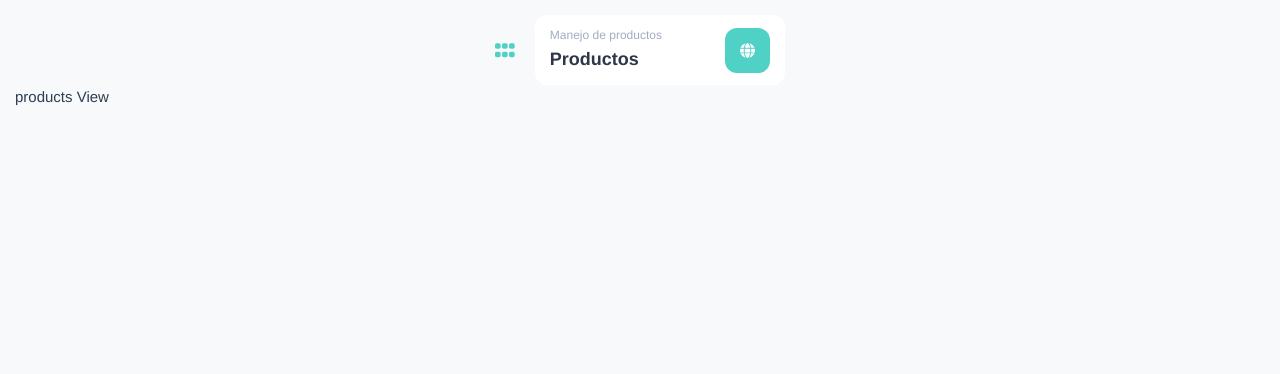
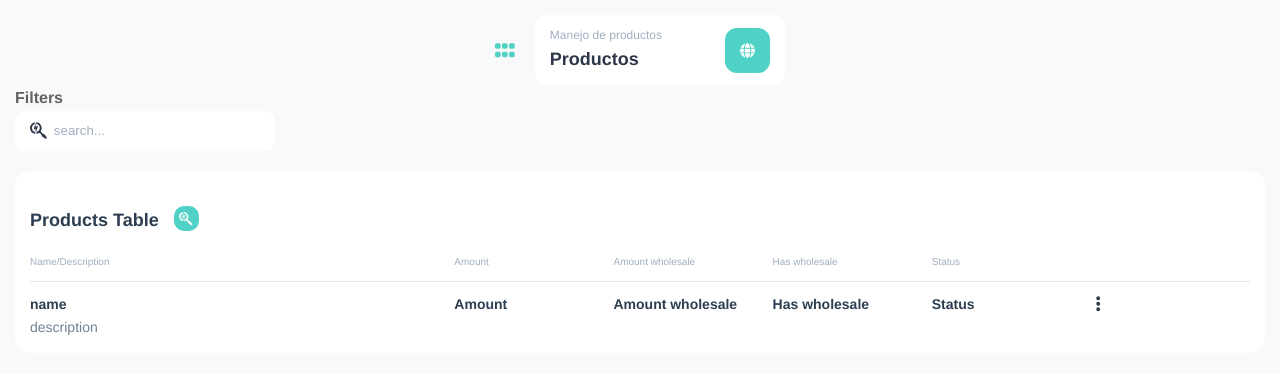
Before and after one commit to RafaSaan/salesFront, a Vue app: page /dashboard/products in a window 1280 px wide. Shown: the top 374 px of the page. Built offline with nearby package versions, Linux system fonts and the light colour scheme.

Commit message:
init products table

```diff
--- a/src/assets/main.css
+++ b/src/assets/main.css
@@ -18,3 +18,19 @@ a,
     background-color: hsla(160, 100%, 37%, 0.2);
   }
 }
+
+.backgroundSemiTransparent {
+  -webkit-box-shadow: 17px 20px 40px rgba(0,0,0,.21);
+    box-shadow: 17px 20px 40px rgba(0,0,0,.21);
+    border-radius: 22px;
+    display: -webkit-box;
+    display: -webkit-flex;
+    display: -ms-flexbox;
+    display: flex;
+    -webkit-box-orient: horizontal;
+    -webkit-box-direction: normal;
+    -webkit-flex-direction: row;
+    -ms-flex-direction: row;
+    flex-direction: row;
+    background-color: rgba(0,0,0,.16);
+}
--- a/src/main.ts
+++ b/src/main.ts
@@ -8,9 +8,10 @@ import router from './router'
 
 import { library } from '@fortawesome/fontawesome-svg-core'
 import { FontAwesomeIcon } from '@fortawesome/vue-fontawesome'
-import { faUserSecret, faGlobe, faGrip } from '@fortawesome/free-solid-svg-icons'
+import { faUserSecret, faGlobe, faGrip, faEllipsisVertical } from '@fortawesome/free-solid-svg-icons'
+import { faSearchengin } from '@fortawesome/free-brands-svg-icons'
 
-library.add(faUserSecret,faGlobe, faGrip)
+library.add(faUserSecret,faGlobe, faGrip, faSearchengin, faEllipsisVertical)
 
 const app = createApp(App)
 
--- /dev/null
+++ b/src/modules/dashboard/components/CreateProduct.vue
@@ -0,0 +1,106 @@
+<template>
+  <div class="createProductModal">
+    <form class="createProductContainer">
+      <span class="titleModal">Add Product</span>
+      <div class="inputContainer">
+        <span>Name</span>
+        <input type="text">
+      </div>
+      <div class="inputContainer">
+        <span>Description</span>
+        <input type="text">
+      </div>
+      <div class="inputContainer">
+        <span>Amount</span>
+        <input type="text">
+      </div>
+      <div class="inputContainer">
+        <span>Amount wholesale</span>
+        <input type="text">
+      </div>
+      <div class="inputContainer">
+        <span>Has wholesale</span>
+        <input type="text">
+      </div>
+      <div class="btnContainer">
+        <button class="btnCancel" @click="closeModal">cancelar</button>
+        <button class="btnSave">guardar</button>
+      </div>
+    </form>
+  </div>
+</template>
+
+<script setup lang="ts">
+const emit = defineEmits(['closeUpdateOrCreateModal']);
+function closeModal(event: Event) {
+  event.preventDefault()
+  emit('closeUpdateOrCreateModal')
+}
+
+</script>
+
+<style>
+.createProductModal {
+  position: fixed;
+  top: 0;
+  bottom: 0;
+  left: 0;
+  right: 0;
+  background-color: rgba(0, 0, 0, 0.3);
+  display: flex;
+  justify-content: center;
+  align-items: center;
+}
+.createProductContainer {
+  background-color: #fff;
+  border-radius: 12px;
+  padding: 29px;
+}
+.inputContainer {
+  display: flex;
+  flex-direction: column;
+  margin: 7px 0;
+}
+.inputContainer > span {
+  font-size: 14px;
+}
+.inputContainer > input {
+  font-size: 14px;
+  border-radius: 14px;
+  border: 1px solid #E2E8F0;
+  height: 50px;
+  width: 250px;
+}
+.inputContainer > input:focus {
+  border: 1px solid #0071e3;
+  outline: none;
+}
+.titleModal {
+  font-size: 18px;
+  font-weight: bold;
+}
+.btnContainer {
+  display: flex;
+  justify-content: end;
+  gap: 10px;
+  margin-top: 15px;
+}
+.btnCancel {
+  color: #fff;
+  height: 45px;
+  border: none;
+  background-color: #CBD5E0;
+  border-radius: 12px;
+  cursor: pointer;
+  padding: 15px;
+}
+.btnSave {
+  color: #fff;
+  height: 45px;
+  border: none;
+  background-color: #4FD1C5;
+  border-radius: 12px;
+  cursor: pointer;
+  padding: 15px;
+}
+</style>
--- /dev/null
+++ b/src/modules/dashboard/components/ProductsTable.vue
@@ -0,0 +1,183 @@
+<template>
+  <div>
+    <div class="">
+      <span class="filterTitle">Filters</span>
+      <div class="inputSearchContainer">
+        <font-awesome-icon
+          :icon="['fab', 'searchengin']"
+          :style="{ color: '#2D3748' }"
+          size="lg"
+          class="searchIcon"
+        />
+        <input type="text" class="inputSearch" v-model="search" placeholder="search...">
+      </div>
+    </div>
+    <div class="tableContainer">
+      <div class="tableHeader">
+        <span>Products Table</span>
+        <div class="circleIcon" @click="openUpdateOrCreateModal">
+          <font-awesome-icon
+            :icon="['fab', 'searchengin']"
+            :style="{ color: 'white' }"
+          />
+        </div>
+      </div>
+      <div class="headersColumns">
+        <span class="nameHeader">Name/Description</span>
+        <span class="amountHeader">Amount</span>
+        <span class="amountHeader">Amount wholesale</span>
+        <span class="hasWholesaleHeader">Has wholesale</span>
+        <span class="statusHeader">Status</span>
+        <span class="optionsHeader"></span>
+      </div>
+      <div class="listTable">
+        <div class="itemTable">
+          <div class="nameHeader itemInfo">
+            <span class="nameItem">name</span>
+            <div class="descriptionItem">description</div>
+          </div>
+          <span class="amountHeader defaltFontIem">Amount</span>
+          <span class="amountHeader defaltFontIem">Amount wholesale</span>
+          <span class="hasWholesaleHeader defaltFontIem">Has wholesale</span>
+          <span class="statusHeader defaltFontIem">Status</span>
+          <div class="optionsHeader defaltFontIem">
+            <font-awesome-icon
+              :icon="['fas', 'ellipsis-vertical']"
+              :style="{ color: '#2D3748' }"
+              size="lg"
+              class="searchIcon"
+            />
+          </div>
+        </div>
+      </div>
+    </div>
+    <CreateProduct
+      v-if="isModalUpdateOrCreateOpen"
+      @closeUpdateOrCreateModal="closeUpdateOrCreateModal"
+    />
+  </div>
+</template>
+
+<script setup lang="ts">
+import CreateProduct from '../components/CreateProduct.vue'
+import { ref } from 'vue';
+import type {Ref} from 'vue'
+const search: Ref<string> = ref('')
+const isModalUpdateOrCreateOpen: Ref<boolean> = ref(false)
+
+function openUpdateOrCreateModal():void {
+  isModalUpdateOrCreateOpen.value = true
+}
+function closeUpdateOrCreateModal():void {
+  isModalUpdateOrCreateOpen.value = false
+}
+</script>
+
+<style scoped>
+.inputSearchContainer {
+  display: flex;
+  align-items: center;
+  width: 260px;
+  height: 40px;
+  border-radius: 10px;
+  background-color: #fff;
+  padding: 10px;
+  transition: box-shadow .2s cubic-bezier(.32,.08,.24,1),transform .2s cubic-bezier(.32,.08,.24,1),-webkit-box-shadow .2s cubic-bezier(.32,.08,.24,1),-webkit-transform .2s cubic-bezier(.32,.08,.24,1);
+}
+.inputSearchContainer:hover {
+  transform: scale(1.03);
+}
+.inputSearch {
+  width: 90%;
+  background: none;
+  border: none;
+  color: #A0AEC0;
+
+}
+.inputSearch::placeholder  {
+  color: #A0AEC0;
+}
+.inputSearch:focus {
+  outline: none;
+}
+.searchIcon {
+  margin: 0 5px;
+}
+.filterTitle {
+  font-size: 16px;
+  margin-bottom: 15px;
+  color: #616263;
+  font-weight: bold;
+}
+.tableContainer {
+  background-color: #fff;
+  border-radius: 15px;
+  padding: 15px;
+  margin-top: 20px;
+}
+.tableHeader {
+  flex-direction: row;
+  display: flex;
+  margin: 20px 0;
+}
+.tableHeader > span {
+  font-size: 18px;
+  font-weight: bold;
+  margin-right: 15px;
+}
+.headersColumns {
+  display: flex;
+  flex-direction: row;
+}
+.headersColumns > span {
+  font-size: 10px;
+  color: #A0AEC0;
+}
+.nameHeader {
+  width: 40%;
+}
+.amountHeader {
+  width: 15%;
+}
+.hasWholesaleHeader{
+  width: 15%;
+}
+.statusHeader {
+  width: 15%;
+}
+.optionsHeader {
+  width: 15%;
+}
+.circleIcon {
+  width: 25px;
+  height: 25px;
+  background-color: #4FD1C5;
+  border-radius: 10px;
+  display: flex;
+  justify-content: center;
+  align-items: center;
+  cursor: pointer;
+}
+.itemTable {
+  display: flex;
+  border-top: 1px solid #E2E8F0;
+  margin-top: 11px;
+  padding-top: 11px;
+}
+.itemInfo {
+  display: flex;
+  flex-direction: column;
+}
+.nameItem {
+  font-size: 14px;
+  font-weight: bold;
+}
+.descriptionItem {
+  font-size: 14px;
+  color: #718096;
+}
+.defaltFontIem {
+  font-size: 14px;
+  font-weight: bold;
+}
+</style>
--- a/src/modules/dashboard/views/DashboardView.vue
+++ b/src/modules/dashboard/views/DashboardView.vue
@@ -8,7 +8,3 @@
 import MainNavbar from '../components/MainNavbar.vue';
 
 </script>
-
-<style scoped>
-
-</style>
--- a/src/modules/dashboard/views/ProductsView.vue
+++ b/src/modules/dashboard/views/ProductsView.vue
@@ -1,9 +1,9 @@
 <template>
   <div>
-    products View
+    <ProductsTable/>
   </div>
 </template>
 
 <script setup lang="ts">
-
+import ProductsTable from '../components/ProductsTable.vue'
 </script>
```
